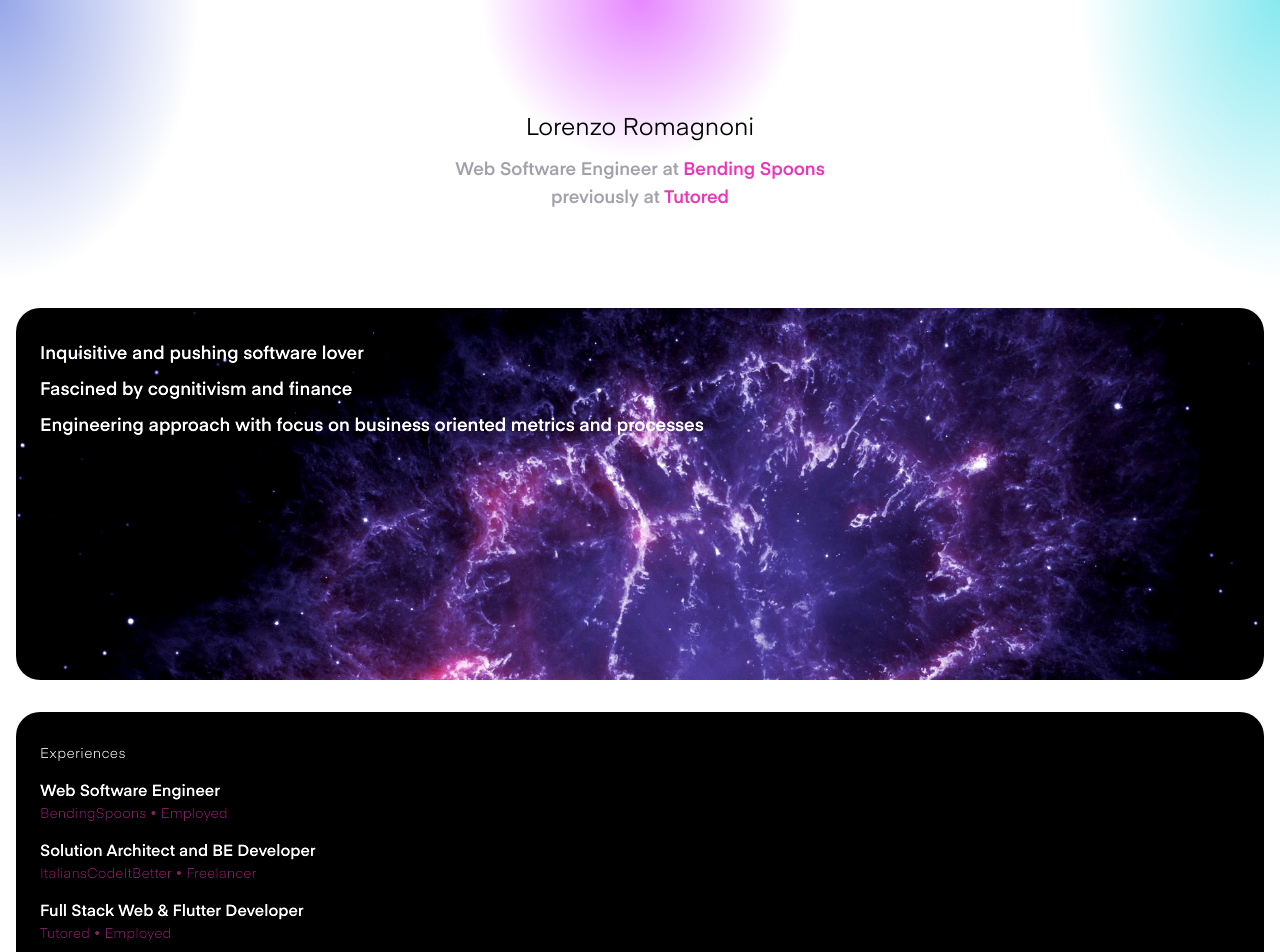
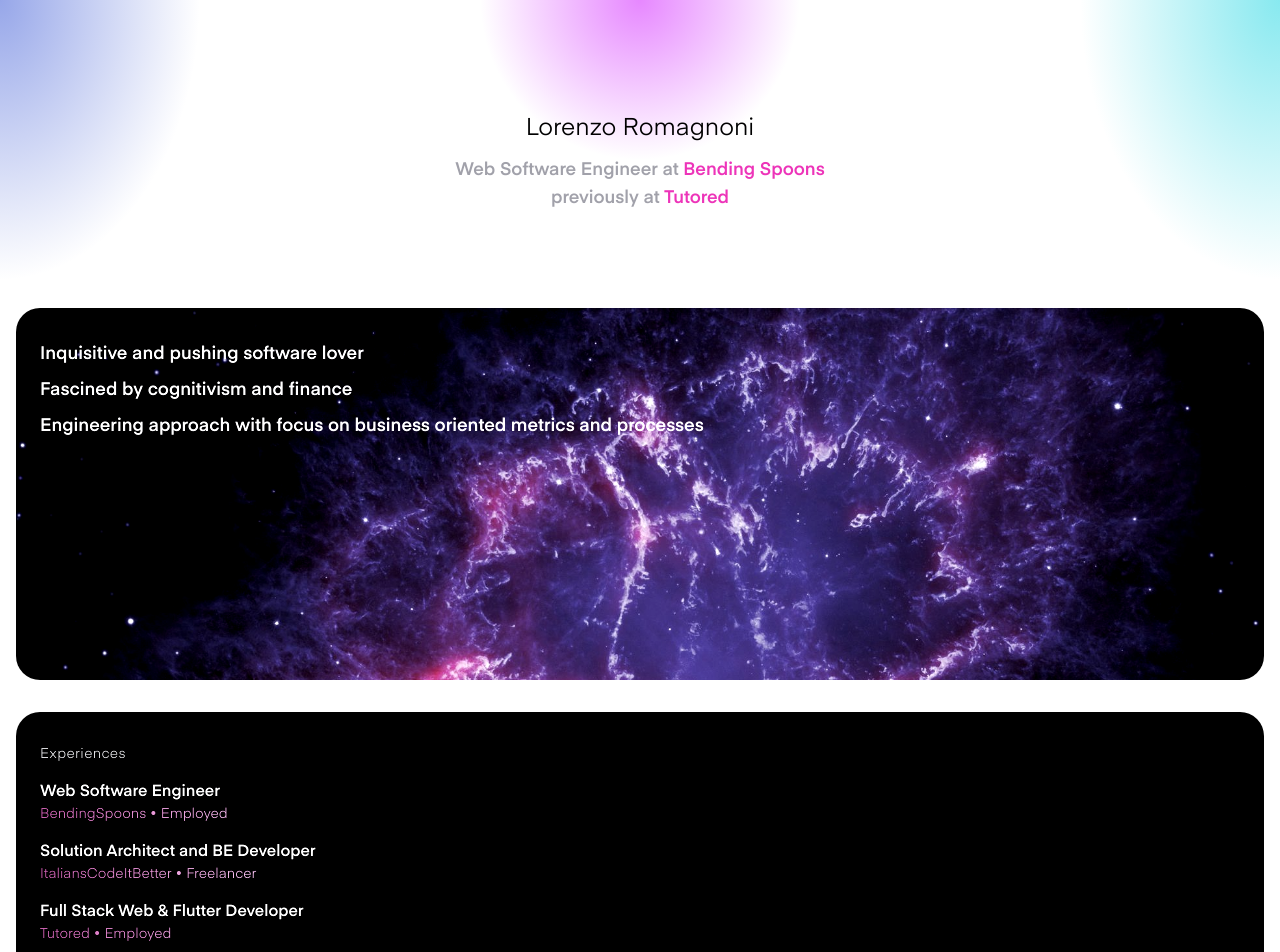
Before and after one commit to loromagnoni/website-2k22, a Next.js app: page / in a window 1280 px wide. Shown: the top 952 px of the page. Built offline with nearby package versions, Linux system fonts and the light colour scheme.

Commit message:
fix: improve visibility of list subtitles

```diff
--- a/components/listCardFiller.tsx
+++ b/components/listCardFiller.tsx
@@ -42,7 +42,7 @@ export default function ListCardFiller({ title, items }: ListCardFillerProps) {
               <div className="font-medium">{i.title}</div>
               <a href={i.url} rel="noreferrer" target="_blank">
                 {" "}
-                <div className="text-sm shine" style={{ color: "#ed34b9" }}>
+                <div className="text-sm shine">
                   {i.description}{" "}
                   {i.url ? (
                     <Icon
--- a/styles/animations.css
+++ b/styles/animations.css
@@ -1,19 +1,22 @@
 .shine {
-  -webkit-mask-image: linear-gradient(
+  background-clip: text;
+  -webkit-background-clip: text;
+  color: transparent;
+  background-image: linear-gradient(
     -75deg,
-    rgba(0, 0, 0, 0.7) 30%,
-    #000 50%,
-    rgba(0, 0, 0, 0.7) 70%
+    rgba(237, 53, 185, 1) 40%,
+    rgb(254, 202, 255) 50%,
+    rgba(237, 53, 185, 1) 60%
   );
-  -webkit-mask-size: 200%;
-  animation: shine 3s linear infinite;
+  animation: shine 4s linear infinite;
+  background-size: 300% 300%;
 }
 
 @keyframes shine {
   from {
-    -webkit-mask-position: 150%;
+    background-position: 150% 0%;
   }
   to {
-    -webkit-mask-position: -50%;
+    background-position: -50% 0%;
   }
 }
```
